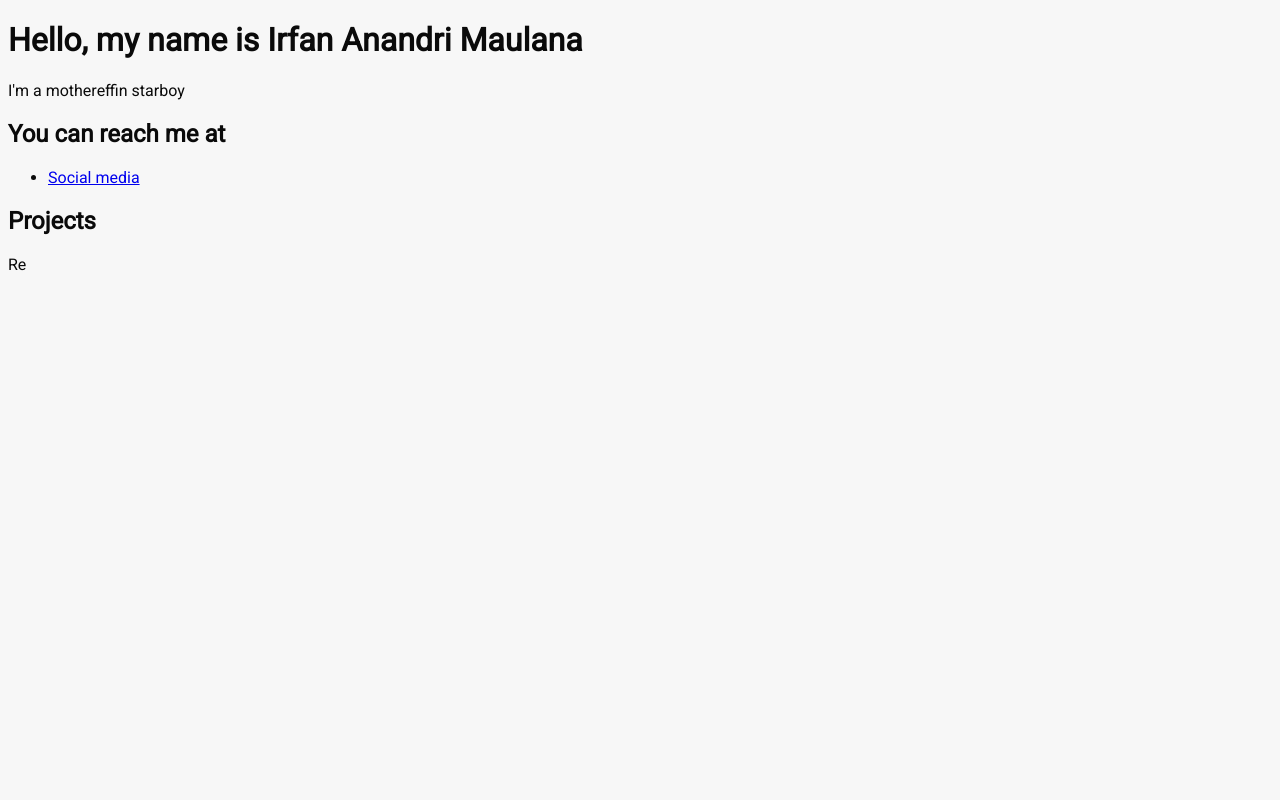
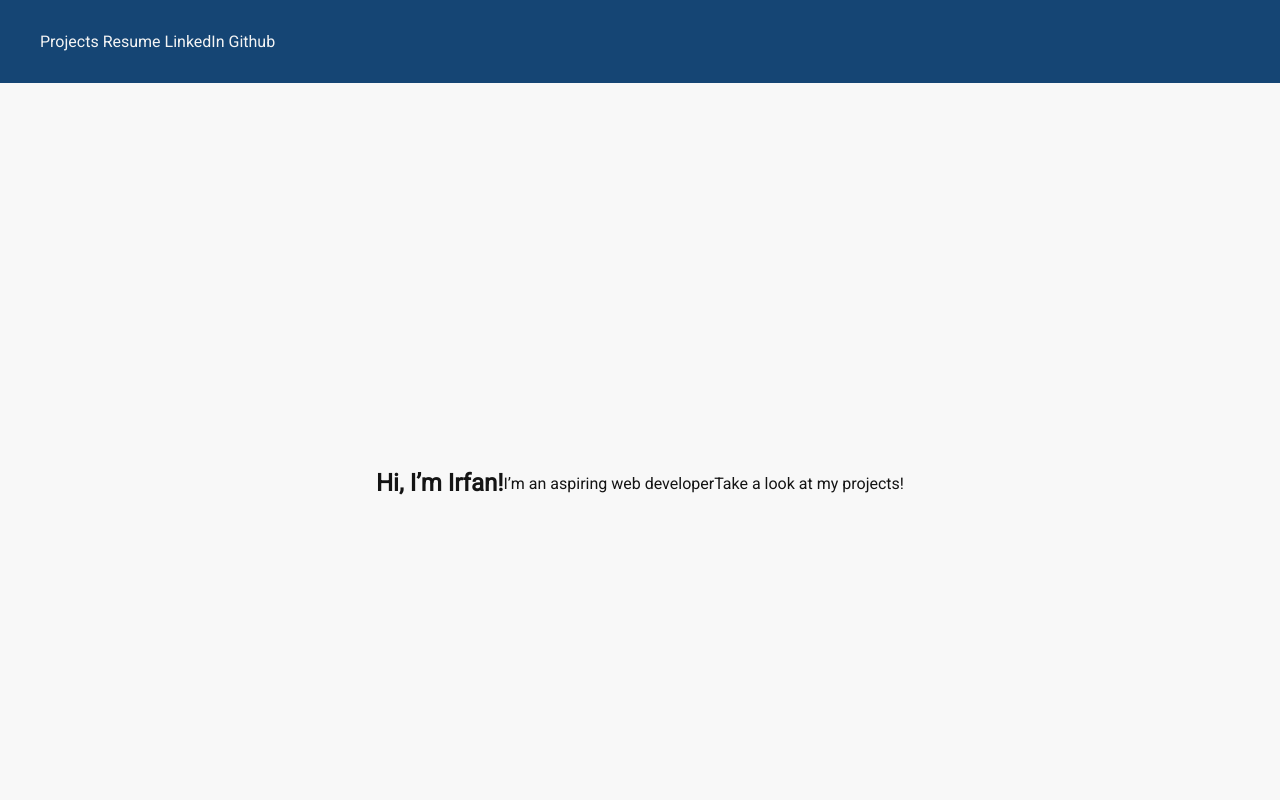
Before and after one commit to iamanandri/portfolioWebsite, a plain HTML site: page index.html in a window 1280 px wide. Shown: the top 800 px of the page. Drawn offline with Linux system fonts and the light colour scheme.

Commit message:
Started working on landing page

```diff
--- a/index.html
+++ b/index.html
@@ -6,22 +6,30 @@
     <title>Irfan Anandri's Portfolio</title>
     <link rel="stylesheet" href="./styles.css" />
     <link rel="preconnect" href="https://fonts.googleapis.com">
-<link rel="preconnect" href="https://fonts.gstatic.com" crossorigin>
-<link href="https://fonts.googleapis.com/css2?family=Pixelify+Sans&family=Roboto&display=swap" rel="stylesheet">
+    <link rel="preconnect" href="https://fonts.gstatic.com" crossorigin>
+    <link href="https://fonts.googleapis.com/css2?family=Pixelify+Sans&family=Roboto&display=swap" rel="stylesheet">
 </head>
 <body>
     <header>
-        <h1>Hello, my name is Irfan Anandri Maulana</h1>
-        <p>I'm a mothereffin starboy</p>
+        <nav id="navbar">
+            <ul class="nav-links">
+                <li>Projects</li>
+                <li>Resume</li>
+                <li>LinkedIn</li>
+                <li>Github</li>
+            </ul>
+        </nav>
     </header>
-    <nav>
 
-    </nav>
+    <!-- Hero -->
+    <section class="hero">
+        <h1>Hi, I’m Irfan!</h1>
+            <p>I’m an aspiring web developer</p>
+        <p>Take a look at my projects!</p>
+    </section>
+
     <section>
-        <h2>You can reach me at</h2>
-        <ul>
-            <li><a href="#">Social media</a></li>
-        </ul>
+
     </section>
     <section>
         <h2>Projects</h2>
--- a/styles.css
+++ b/styles.css
@@ -1,6 +1,39 @@
 body{
-    background-color: #F7F7F7;
-    color: #0A0A0A;
+    background-color: #F8F8F8;
+    color: #141414;
     font-family: 'Pixelify Sans', sans-serif;
     font-family: 'Roboto', sans-serif;
+    margin: 0;
+    padding: 0;
 }
+
+#navbar{
+    width: 100%;
+    background-color: #154574;
+    color: #F4F4F4;
+    height: 83px;
+    display:flex;
+    align-items: center;
+
+}
+
+#navbar ul{
+
+    list-style: none;
+    margin: 0;
+
+}
+
+#navbar li{
+    display: inline-block;
+
+    text-decoration: none;
+
+}
+
+.hero{
+    display: flex;
+    height: 100vh;
+    align-items: center;
+    justify-content: center;
+}
```
